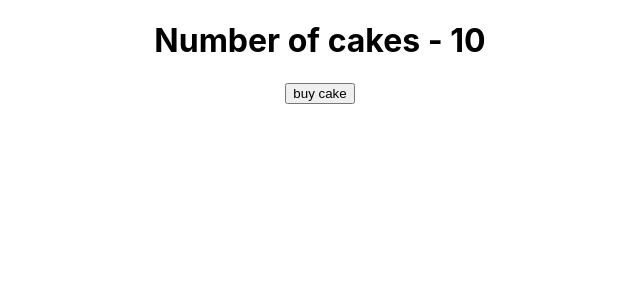
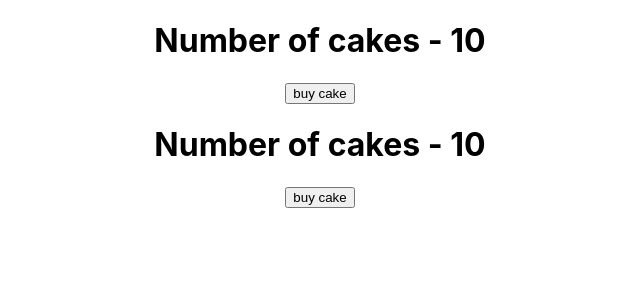
Before and after one commit to FourSqweez/learning-react-redux, a React (Create React App) app: page / in a window 1280 px wide. Shown: the top 300 px of the page, without its empty margins (320-960 px from the left). Built offline with nearby package versions, Linux system fonts and the light colour scheme.

Commit message:
Added : useSelector

```diff
--- a/src/App.js
+++ b/src/App.js
@@ -1,6 +1,7 @@
 import { Provider } from 'react-redux'
 import './App.css'
 import CakeContainer from './components/CakeContainer'
+import HookCakeContainer from './components/HookCakeContainer'
 import store from './redux/store'
 
 function App() {
@@ -8,6 +9,7 @@
     <Provider store={store}>
       <div className="App">
         <CakeContainer />
+        <HookCakeContainer />
       </div>
     </Provider>
   )
--- /dev/null
+++ b/src/components/HookCakeContainer.js
@@ -0,0 +1,11 @@
+import { useSelector } from 'react-redux'
+
+export default function HookCakeContainer() {
+  const numberOfCakes = useSelector((state) => state.numOfCakes)
+  return (
+    <div>
+      <h1>Number of cakes - {numberOfCakes}</h1>
+      <button>buy cake</button>
+    </div>
+  )
+}
```
